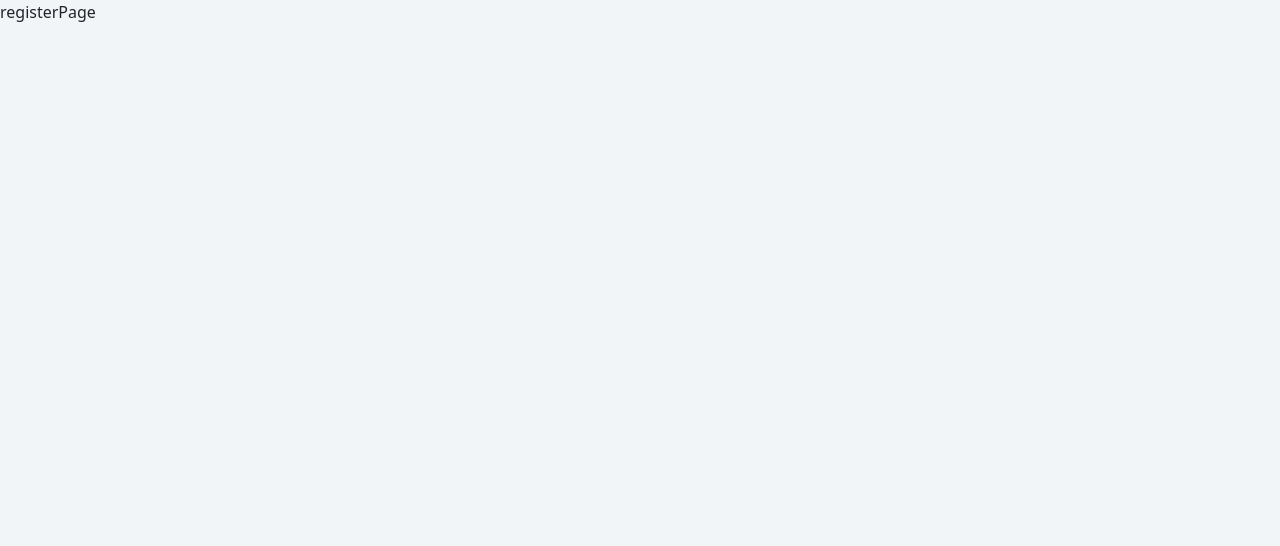
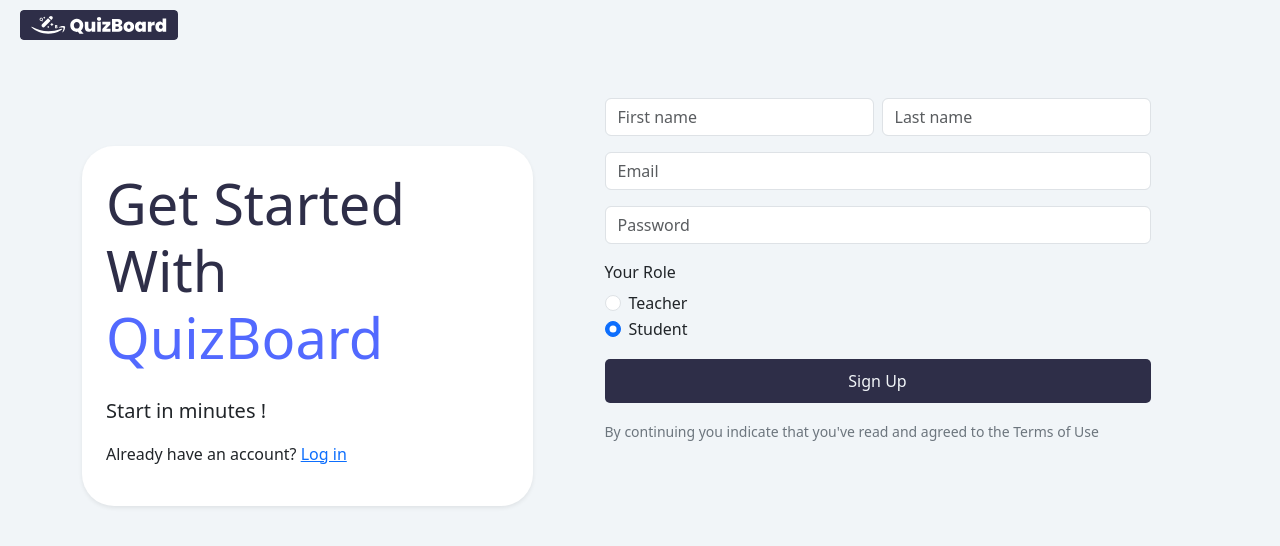
Before and after one commit to qn50/Senior-Project-QuizBoard-Website, a React (Vite) app in the folder frontend/: page /register in a window 1280 px wide. Shown: the top 546 px of the page. Built offline with nearby package versions, Linux system fonts and the light colour scheme.

Commit message:
Sign Up Page

```diff
--- /dev/null
+++ b/frontend/src/css/registerPage.css
@@ -0,0 +1,13 @@
+b{
+    color:#5269FF;
+  }
+
+.Header {
+  display: flex;
+  justify-content: space-between;
+  align-items: center;
+  padding: 10px 20px;
+}
+.darkBlue{
+  color: #2E2E48;
+}
--- a/frontend/src/main.jsx
+++ b/frontend/src/main.jsx
@@ -3,7 +3,7 @@ import ReactDOM from "react-dom/client";
 import App from "./App.jsx";
 import HomePage from "./pages/HomePage.jsx";
 import LoginPage from "./pages/LoginPage.jsx";
-import RegisterPage from "./pages/RegisterPage.jsx";
+import RegisterPage from "./pages/registerPage.jsx";
 import { createBrowserRouter, RouterProvider } from "react-router-dom";
 
 const router = createBrowserRouter([
--- a/frontend/src/pages/HomePage.jsx
+++ b/frontend/src/pages/HomePage.jsx
@@ -8,7 +8,7 @@ function HomePage() {
   return (
     <div>
       <header className="homePageHeader">
-        <img src={logo} alt="QuizBoard Logo" className="logo" />
+      <Link to="/"><img src={logo} alt="QuizBoard Logo" className="logo" /></Link>
         <nav className="navigation">
           <ul className="navLinks">
             <li>
--- a/frontend/src/pages/registerPage.jsx
+++ b/frontend/src/pages/registerPage.jsx
@@ -1,7 +1,104 @@
 import React from "react";
+import "./../css/registerPage.css";
+import "./../css/homePage.css";
+import { Link } from 'react-router-dom';
+import logo from "./../assets/BlueLogo.svg";
 
 const RegisterPage = () => {
-  return <div>registerPage</div>;
+  return (
+    <div>
+      <header className="Header">
+      <Link to="/"><img src={logo} alt="QuizBoard Logo" className="logo" /></Link>
+      </header>
+      <div class="container py-5">
+        <div class="row ">
+          <div class="col-md-5">
+          <div class="bg-white p-4 rounded-5 shadow-sm my-5 mx-auto ">
+            <h1 class="display-4"><b class="darkBlue">Get Started With</b> <b>QuizBoard</b></h1>
+            <p class="lead mt-4">Start in minutes !</p>
+            <p>
+              Already have an account?{" "}
+              <Link to="/login">
+                Log in
+              </Link>
+            </p>
+            </div>
+          </div>
+          <div class="col-md-6 mx-auto">
+            <form>
+              <div class="mb-3">
+                <div class="row g-2">
+                  <div class="col">
+                    <input
+                      type="text"
+                      class="form-control"
+                      placeholder="First name"
+                    />
+                  </div>
+                  <div class="col">
+                    <input
+                      type="text"
+                      class="form-control"
+                      placeholder="Last name"
+                    />
+                  </div>
+                </div>
+              </div>
+              <div class="mb-3">
+                <input type="email" class="form-control" placeholder="Email" />
+              </div>
+              <div class="mb-3">
+                <input
+                  type="password"
+                  class="form-control"
+                  placeholder="Password"
+                />
+              </div>
+              <fieldset class="mb-3">
+                <legend class="col-form-label pt-0">Your Role</legend>
+                <div class="form-check">
+                  <input
+                    class="form-check-input"
+                    type="radio"
+                    name="role"
+                    id="teacher"
+                    value="teacher"
+                  />
+                  <label class="form-check-label" for="teacher">
+                    Teacher
+                  </label>
+                </div>
+                <div class="form-check">
+                  <input
+                    class="form-check-input"
+                    type="radio"
+                    name="role"
+                    id="student"
+                    value="student"
+                    checked
+                  />
+                  <label class="form-check-label" for="student">
+                    Student
+                  </label>
+                </div>
+              </fieldset>
+              <div class="d-grid">
+                <button type="submit" class="btn btn-primary">
+                  Sign Up
+                </button>
+              </div>
+              <p class="text-secondary mt-3">
+                <small>
+                  By continuing you indicate that you've read and agreed to the
+                  Terms of Use
+                </small>
+              </p>
+            </form>
+          </div>
+        </div>
+      </div>
+    </div>
+  );
 };
 
 export default RegisterPage;
```
Also changed, not shown: frontend/src/assets/BlueLogo.svg (added).
